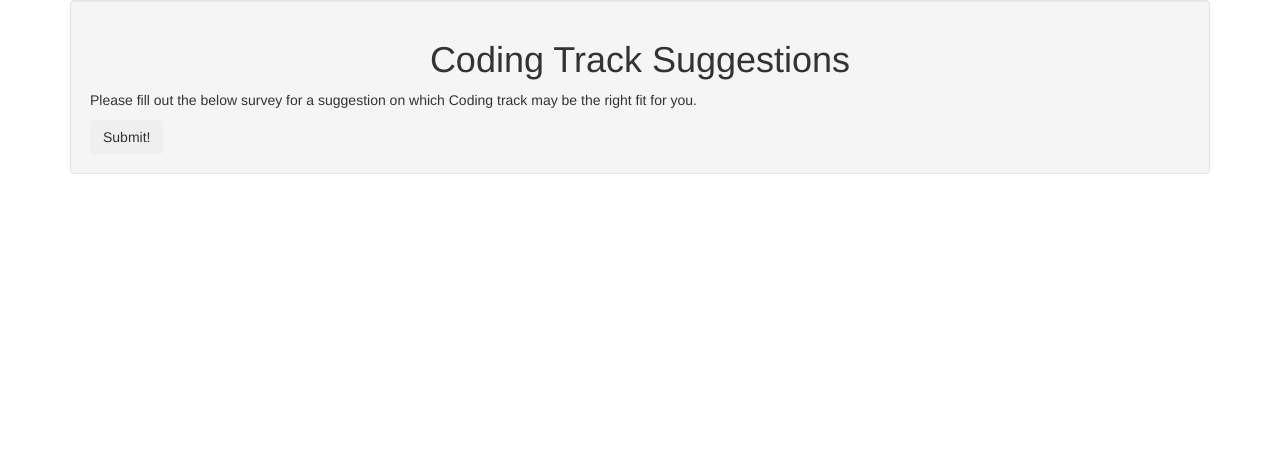
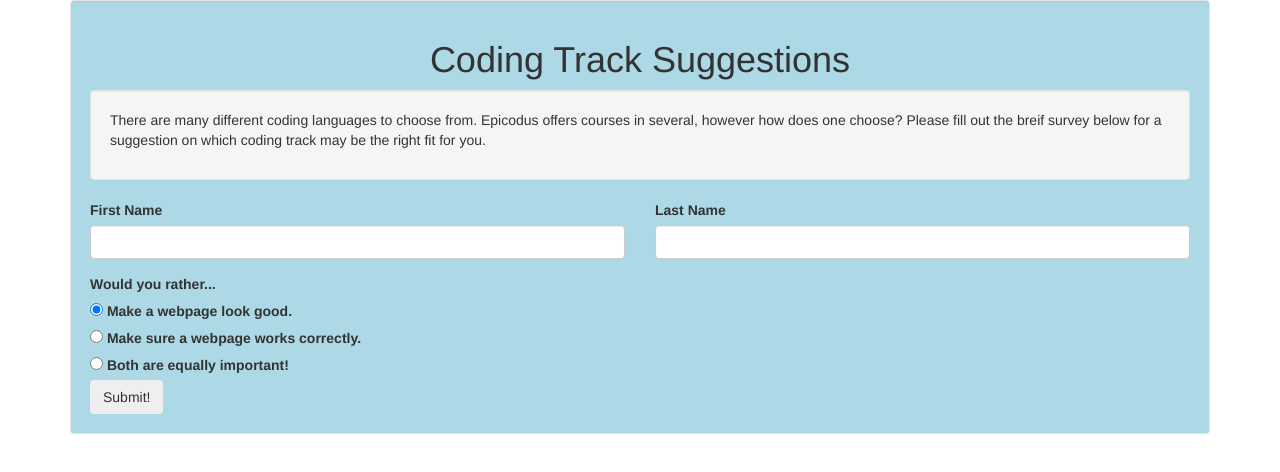
Before and after one commit to thacheshirecat/track-suggester, a plain HTML site: page index.html in a window 1280 px wide. Drawn offline with Linux system fonts and the light colour scheme.

Commit message:
Add style to the form well, add first few sections of the form.

```diff
--- a/css/styles.css
+++ b/css/styles.css
@@ -5,3 +5,7 @@
 h1 {
   text-align: center;
 }
+
+.form-well {
+  background-color: lightblue;
+}
--- a/index.html
+++ b/index.html
@@ -9,16 +9,49 @@
   </head>
   <body>
     <div class="container">
-      <div class="well">
+      <div class="well form-well">
         <h1>Coding Track Suggestions</h1>
-        <p>Please fill out the below survey for a suggestion on which Coding
-          track may be the right fit for you.</p>
+        <div class="well">
+          <p>There are many different coding languages to choose from. Epicodus offers
+          courses in several, however how does one choose? Please fill out the breif
+          survey below for a suggestion on which coding track may be the right fit
+          for you.</p>
+        </div>
 
-          <form id="formSurvey">
+        <form id="formSurvey">
+          <div class="row">
+            <div class="form-group col-md-6">
+              <label for="first-name">First Name</label>
+              <input id="first-name" class="form-control" type="text">
+            </div>
+            <div class="form-group col-md-6">
+              <label for="last-name">Last Name</label>
+              <input id="last-name" class="form-control" type="text">
+            </div>
+          </div>
 
+          <label for="firstQuestion">Would you rather...</label>
+          <div class="firstQuestion">
+            <label>
+              <input type="radio" name="firstQuestion" value="1" checked>
+              Make a webpage look good.
+            </label>
+          </div>
+          <div class="firstQuestion">
+            <label>
+              <input type="radio" name="firstQuestion" value="2">
+              Make sure a webpage works correctly.
+            </label>
+          </div>
+          <div class="firstQuestion">
+            <label>
+              <input type="radio" name="firstQuestion" value="3">
+              Both are equally important!
+            </label>
+          </div>
 
             <button type="submit" class="btn">Submit!</button>
-          </form>
+        </form>
 
         <div id="rubyTrack">
           <h2>Ruby/Rails</h2>
```
